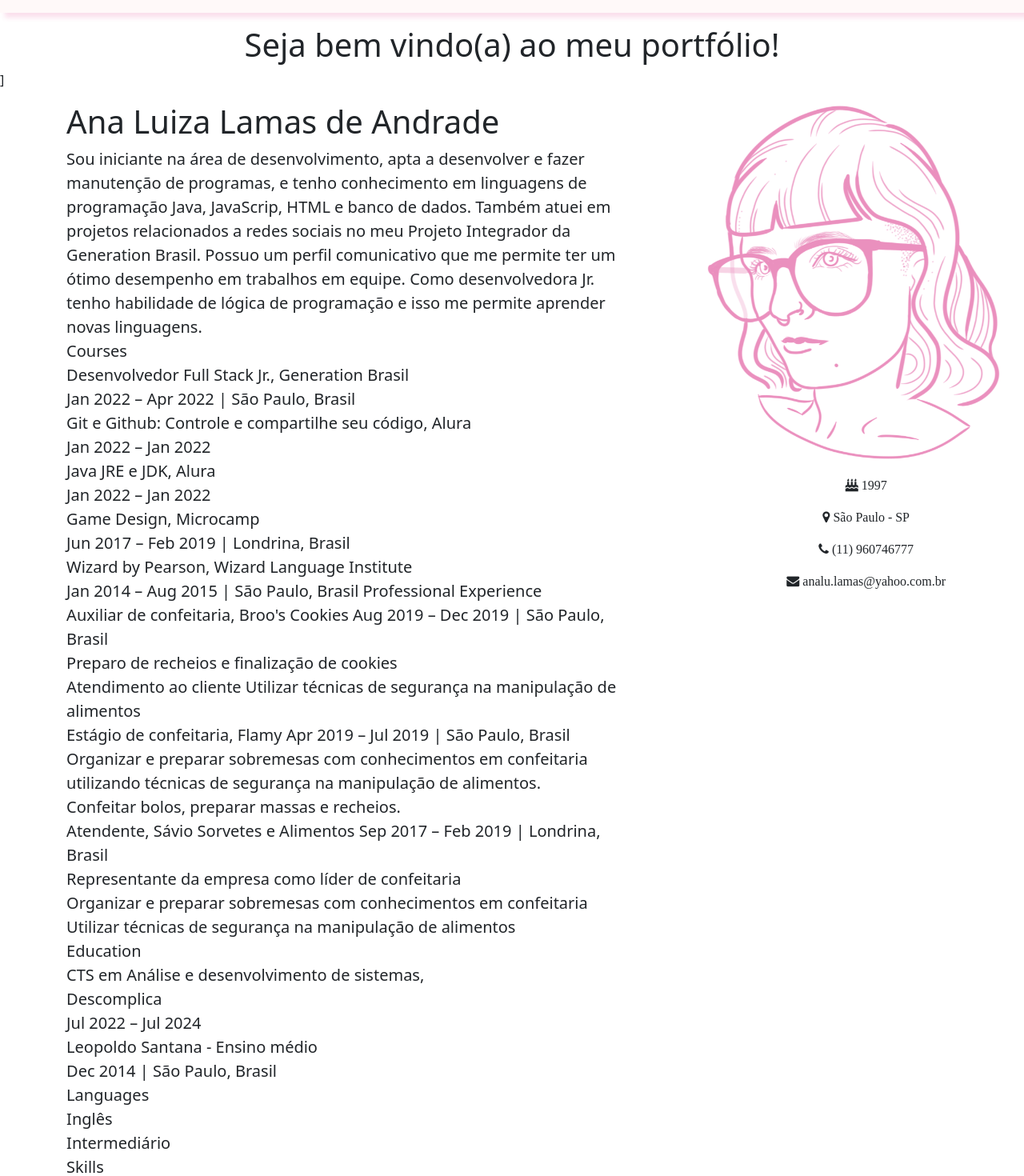
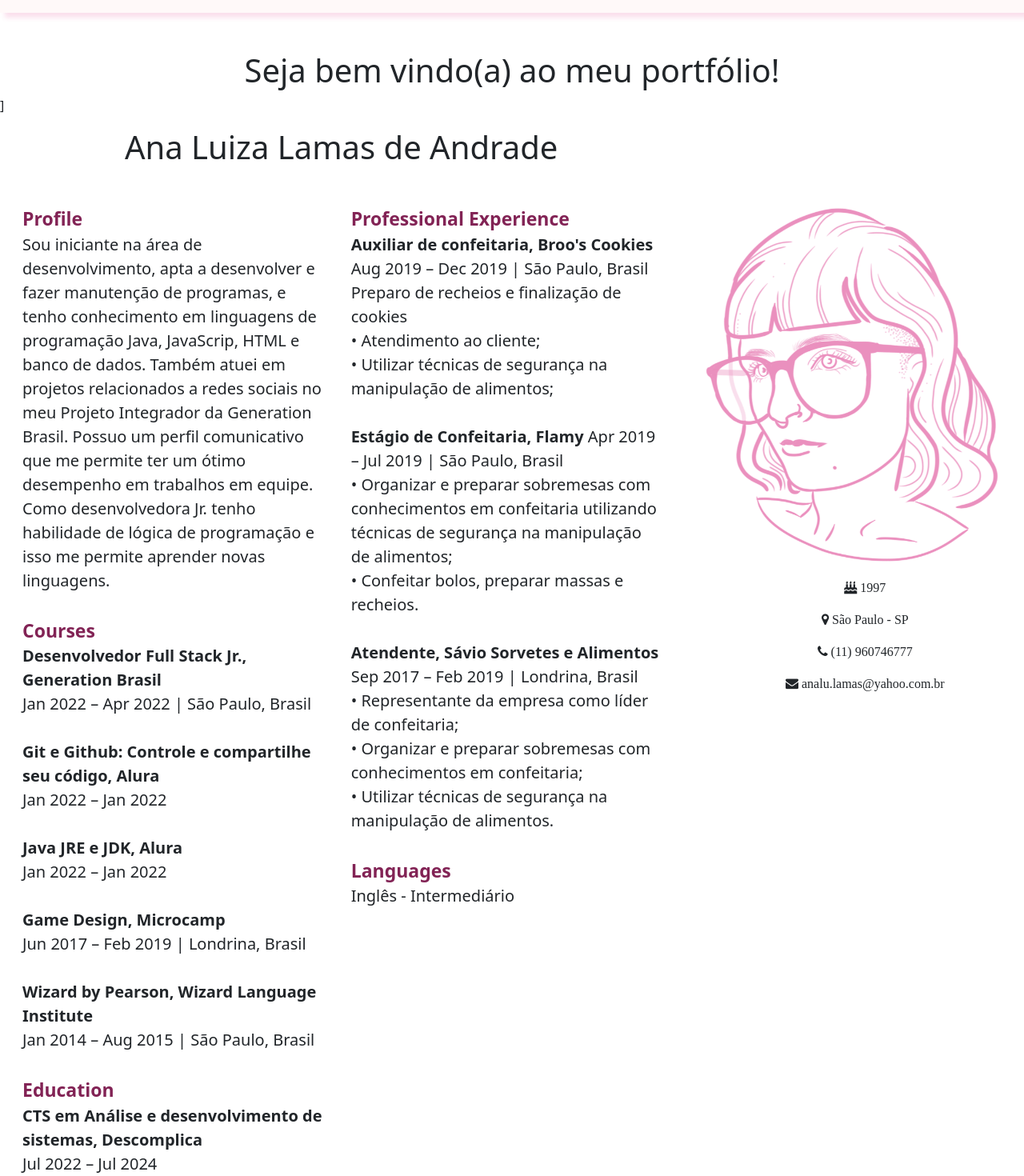
Before and after one commit to nalulamas/portfolio, an Angular app: page /home in a window 1280 px wide. Shown: the part 40-1510 px from the top of the page at 80% size. Built offline with nearby package versions, Linux system fonts and the light colour scheme.

Commit message:
@nalulamas

```diff
--- a/src/app/art/art.component.html
+++ b/src/app/art/art.component.html
@@ -66,7 +66,7 @@
           width="540px">
         </div>
 
-        <div class="mt-3 d-flex justify-content-center image col-md-6 img-fluid">
+        <div class="mt-3 d-flex justify-content-center image col-md-6 clear">
           <img src="assets\azzani.png"
           alt=""
           height="650px"
--- a/src/app/home/home.component.css
+++ b/src/app/home/home.component.css
@@ -1,3 +1,8 @@
 html {
   scroll-behavior: smooth;
 }
+
+.fc{
+  font-size:23px;
+  color: rgb(130, 35, 85);
+}
--- a/src/app/home/home.component.html
+++ b/src/app/home/home.component.html
@@ -1,7 +1,7 @@
 <div class="container-fluid">
   <div class="row">
     <div class="col-md-12 d-flex justify-content-center">
-      <h1 class="mt-3">Seja bem vindo(a) ao meu portfólio!</h1>
+      <h1 class="mt-5">Seja bem vindo(a) ao meu portfólio!</h1>
     </div>
   </div>
 </div>
@@ -9,10 +9,11 @@
 <div class="container-fluid">
   <div class="row d-flex align-items-top text-pink mt-3">
     <div class="col-md-8">
-      <div class="row d-flez justify-content-center">
-        <div class="col-md-10">
-          <h1>Ana Luiza Lamas de Andrade</h1>
+      <h1 class="d-flex justify-content-center">Ana Luiza Lamas de Andrade</h1>
+      <div class="row d-flez justify-content-center mt-5 m-1">
+        <div class="col-md-6">
           <p class="ft-20">
+            <b class="fc">Profile</b><br />
             Sou iniciante na área de desenvolvimento, apta a desenvolver e fazer
             manutenção de programas, e tenho conhecimento em linguagens de
             programação Java, JavaScrip, HTML e banco de dados. Também atuei em
@@ -20,57 +21,61 @@
             Generation Brasil. Possuo um perfil comunicativo que me permite ter
             um ótimo desempenho em trabalhos em equipe. Como desenvolvedora Jr.
             tenho habilidade de lógica de programação e isso me permite aprender
-            novas linguagens.<br />
-            Courses<br />
-            Desenvolvedor Full Stack Jr., Generation Brasil<br />
-            Jan 2022 – Apr 2022 | São Paulo, Brasil<br />
-            Git e Github: Controle e compartilhe seu código, Alura<br />
-            Jan 2022 – Jan 2022<br />
-            Java JRE e JDK, Alura<br />
-            Jan 2022 – Jan 2022<br />
-            Game Design, Microcamp<br />
-            Jun 2017 – Feb 2019 | Londrina, Brasil<br />
-            Wizard by Pearson, Wizard Language Institute<br />
-            Jan 2014 – Aug 2015 | São Paulo, Brasil Professional Experience<br />
-            Auxiliar de confeitaria, Broo's Cookies Aug 2019 – Dec 2019 | São
-            Paulo, Brasil<br />
-            Preparo de recheios e finalização de cookies<br />
-            Atendimento ao cliente Utilizar técnicas de segurança na manipulação
-            de alimentos<br />
-            Estágio de confeitaria, Flamy Apr 2019 – Jul 2019 | São Paulo,
-            Brasil<br />
-            Organizar e preparar sobremesas com conhecimentos em confeitaria
-            utilizando técnicas de segurança na manipulação de alimentos.
-            <br />Confeitar bolos, preparar massas e recheios.<br />
-            Atendente, Sávio Sorvetes e Alimentos Sep 2017 – Feb 2019 |
-            Londrina, Brasil<br />
-            Representante da empresa como líder de confeitaria<br />
-            Organizar e preparar sobremesas com conhecimentos em confeitaria<br />Utilizar
-            técnicas de segurança na manipulação de alimentos<br />
-            Education<br />
-            CTS em Análise e desenvolvimento de sistemas,<br />
-            Descomplica<br />
+            novas linguagens.<br /><br />
+            <b class="fc">Courses</b><br />
+            <b>Desenvolvedor Full Stack Jr., Generation Brasil</b><br />
+            Jan 2022 – Apr 2022 | São Paulo, Brasil<br /><br />
+            <b>Git e Github: Controle e compartilhe seu código, Alura</b><br />
+            Jan 2022 – Jan 2022<br /><br />
+            <b>Java JRE e JDK, Alura</b><br />
+            Jan 2022 – Jan 2022<br /><br />
+            <b>Game Design, Microcamp</b><br />
+            Jun 2017 – Feb 2019 | Londrina, Brasil<br /><br />
+            <b>Wizard by Pearson, Wizard Language Institute</b><br />
+            Jan 2014 – Aug 2015 | São Paulo, Brasil<br /><br />
+            <b class="fc">Education</b><br />
+            <b>CTS em Análise e desenvolvimento de sistemas,
+            Descomplica</b><br />
             Jul 2022 – Jul 2024<br />
-            Leopoldo Santana - Ensino médio<br />
-            Dec 2014 | São Paulo, Brasil<br />
-            Languages<br />
-            Inglês<br />
-            Intermediário<br />
-            Skills<br />
-            Soft Skills<br />
-            Persistência;<br />
-            Orientação ao futuro;<br />
-            Comunicação;<br />
-            Atenção ao detalhe;<br />
-            Responsabilidade pessoal<br />
+            Em andamento <br /><br />
+            <b>Leopoldo Santana - Ensino médio</b><br />
+            Dec 2014 | São Paulo, Brasil<br /><br />
           </p>
+        </div>
+        <div class="col-md-6">
+          <div class="row">
+            <p class="ft-20">
+              <b class="fc">Professional Experience</b><br />
+              <b>
+                Auxiliar de confeitaria, Broo's Cookies</b> Aug 2019 – Dec 2019 | São Paulo,
+                Brasil<br />
+              Preparo de recheios e finalização de cookies<br />
+              • Atendimento ao cliente;<br />
+              • Utilizar técnicas de segurança na manipulação de alimentos;<br />
+              <br />
+              <b>Estágio de Confeitaria, Flamy</b> Apr 2019 – Jul 2019 | São Paulo, Brasil<br />
+              • Organizar e preparar sobremesas com conhecimentos em confeitaria
+              utilizando técnicas de segurança na manipulação de alimentos;
+              <br />• Confeitar bolos, preparar massas e recheios.<br /><br />
+              <b
+                >Atendente, Sávio Sorvetes e Alimentos</b> Sep 2017 – Feb 2019 |
+                Londrina, Brasil
+              <br />
+              • Representante da empresa como líder de confeitaria;<br />
+              • Organizar e preparar sobremesas com conhecimentos em
+              confeitaria;<br />• Utilizar técnicas de segurança na manipulação de
+              alimentos.<br /><br />
+              <b class="fc">Languages</b><br />
+              Inglês - Intermediário<br />
+            </p>
+          </div>
         </div>
       </div>
     </div>
 
-    <div class="col-md-4 d-flex justify-content-center container-fluid">
+    <div class="col-md-4 mt-5 d-flex justify-content-top container-fluid">
       <!--img-->
-      <div class="img-fluid">
+      <div class="img-fluid mt-5">
         <img
           class=""
           src="\assets\art-header.png"
--- a/src/index.html
+++ b/src/index.html
@@ -5,7 +5,7 @@
   <title>Nalu's portfolio</title>
   <base href="/">
   <meta name="viewport" content="width=device-width, initial-scale=1">
-  <link rel="icon" type="image/x-icon" href="favicon.ico">
+  <link rel="icon" type="image/x-icon" href="\assets\art-header.png">
   <style> @import url('https://fonts.googleapis.com/css2?family=EB+Garamond:ital@1&family=Great+Vibes&family=Kanit:ital@1&family=Open+Sans:ital,wght@0,800;1,300;1,500&family=PT+Sans+Narrow&family=Roboto+Mono:ital,wght@0,100;1,100&display=swap'); </style>
   <link rel="stylesheet" href="https://cdnjs.cloudflare.com/ajax/libs/font-awesome/4.7.0/css/font-awesome.css" integrity="sha512-5A8nwdMOWrSz20fDsjczgUidUBR8liPYU+WymTZP1lmY9G6Oc7HlZv156XqnsgNUzTyMefFTcsFH/tnJE/+xBg==" crossorigin="anonymous" referrerpolicy="no-referrer" />
 </head>
```
